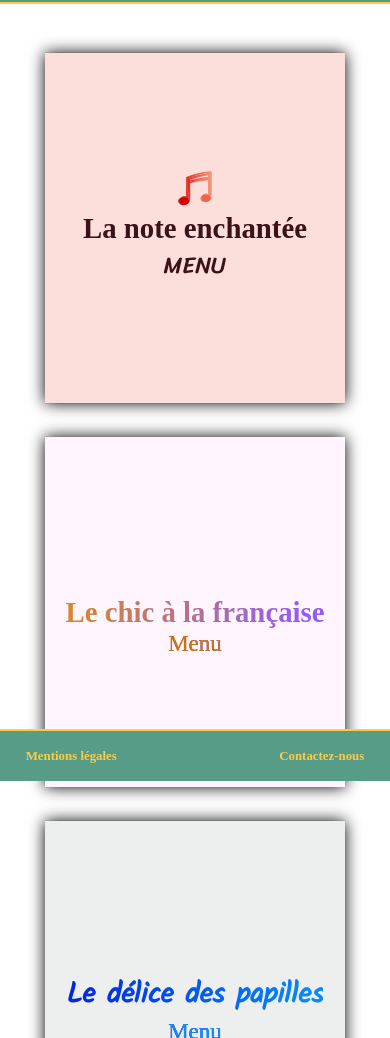
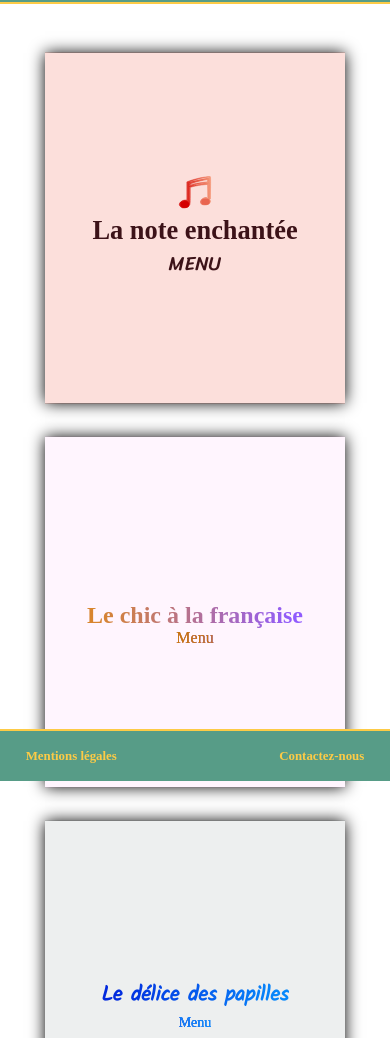
Before and after one commit to OCDominiqueP/P3_OHMYFOOD, a plain HTML site: page index.html in a window 390 px wide. Shown: the part 62-1100 px from the top of the page. Drawn offline with Linux system fonts and the light colour scheme; a web font is replaced by a local one.

Commit message:
zoom-resolution

```diff
--- a/style.scss
+++ b/style.scss
@@ -85,7 +85,11 @@ section{
             height: 350px;
             margin-top: 1px;
             margin-bottom: 1px;
-  }
+        }
+        @include tablet{
+
+        }
+
 }
 
 /*couleur de fond menus 1 à 3*/
@@ -106,12 +110,13 @@ section{
 .btn{
             &:hover{
             -webkit-transform: scale(1,2);
-                    transform: scale(1,2);
+                    transform: scale(1.5);
             opacity: 0.8;
             -webkit-transition: -webkit-transform 300ms;
             transition: -webkit-transform 300ms;
             transition: transform 300ms;
             transition: transform 300ms, -webkit-transform 300ms;
+            width: 100%;
     }
 }
         .btn1{
@@ -120,7 +125,7 @@ section{
             font-size: 1.5em;
             font-weight: normal;
                 @include mobile {
-                    font-size: 1.2em;
+                    font-size: 1.1em;
   }
 }
         .btn2{
@@ -133,7 +138,7 @@ section{
             font-size: 1.5em;
             padding-top: 1.5em;
                 @include mobile {
-                    font-size: 1.2em;
+                    font-size: 1em;
   }
 }
 
@@ -143,10 +148,10 @@ section{
             background: -webkit-linear-gradient(left, #0229dd 5%, #0889fb 95%);
             -webkit-background-clip: text;
             color: transparent;
-            font-size: 1.5em;
+            font-size: 1.3em;
             padding-top: 1.5em;
                 @include mobile {
-                    font-size: 1.2em;
+                    font-size: 14px;
   }
 }
         .btn4{
@@ -158,7 +163,10 @@ section{
             color: transparent;
             font-size: 1.5em;
             padding-top: 1.5em;
+                @include mobile {
+                    font-size: 1em;
         }
+}
 
 .btn1 span{
     font-family: 'Sriracha', serif;
```
Also changed, not shown: style.css, 1 other file.
